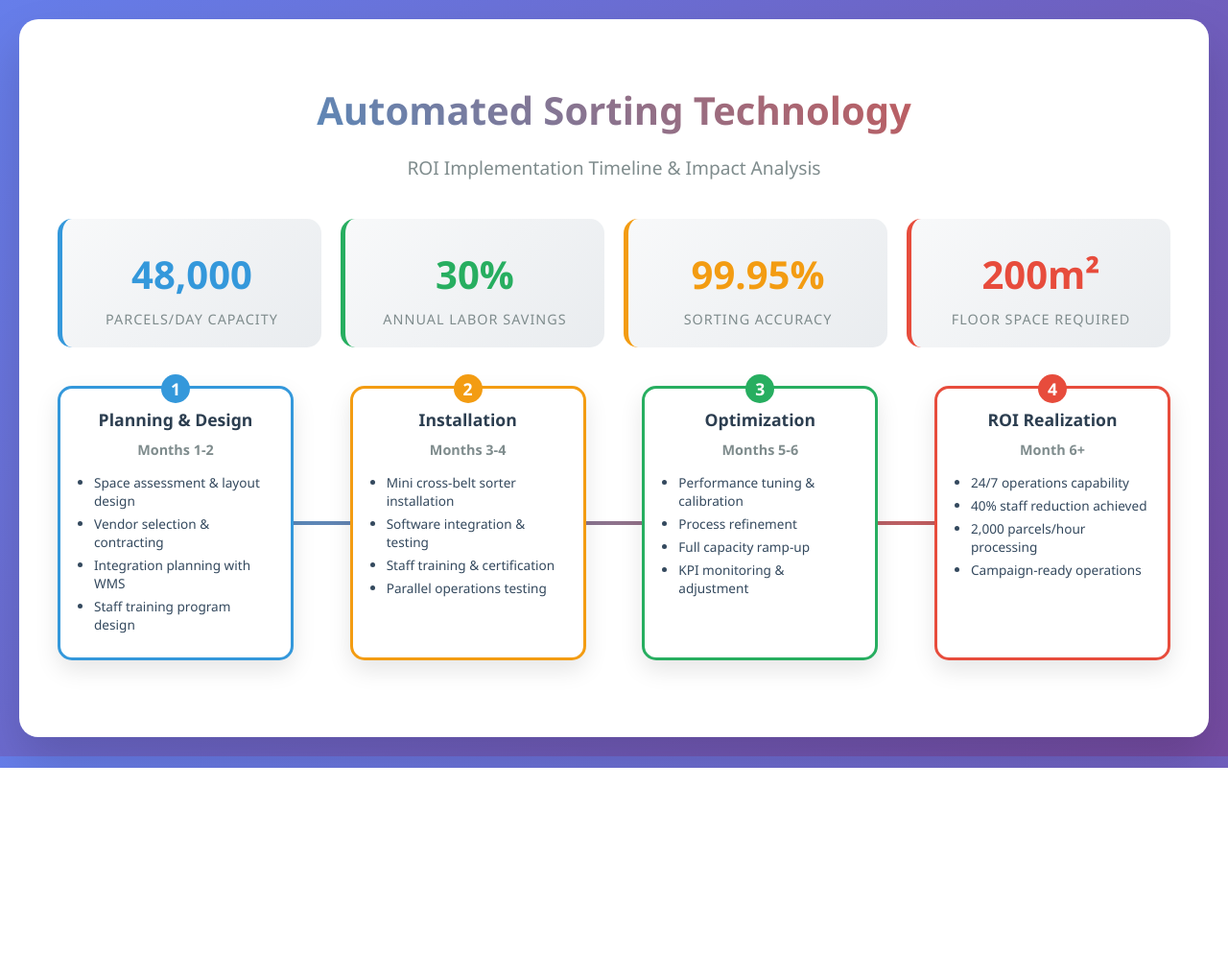
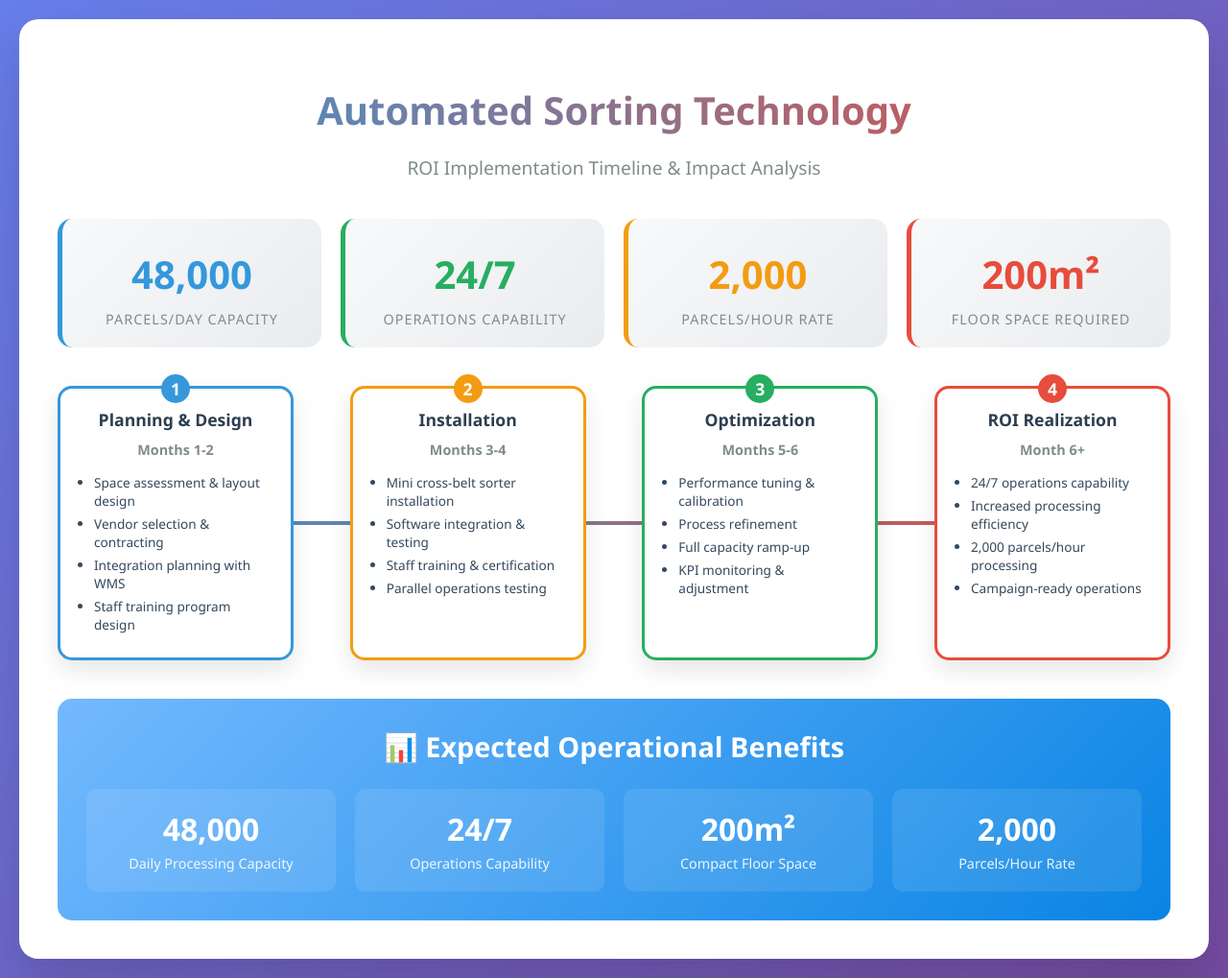
Before and after one commit to mrzapanta/Technology-ROI-Implementation, a plain HTML site: page index.html in a window 1280 px wide. Shown: the whole page at 96% size. Before the commit the page ends 800 px from the top, so only its background shows below. Drawn offline with Linux system fonts and the light colour scheme.

Commit message:
Update index.html

```diff
--- a/index.html
+++ b/index.html
@@ -205,12 +205,12 @@
                 <div class="summary-label">Parcels/Day Capacity</div>
             </div>
             <div class="summary-card savings">
-                <div class="summary-value" style="color: #27ae60;">30%</div>
-                <div class="summary-label">Annual Labor Savings</div>
+                <div class="summary-value" style="color: #27ae60;">24/7</div>
+                <div class="summary-label">Operations Capability</div>
             </div>
             <div class="summary-card accuracy">
-                <div class="summary-value" style="color: #f39c12;">99.95%</div>
-                <div class="summary-label">Sorting Accuracy</div>
+                <div class="summary-value" style="color: #f39c12;">2,000</div>
+                <div class="summary-label">Parcels/Hour Rate</div>
             </div>
             <div class="summary-card space">
                 <div class="summary-value" style="color: #e74c3c;">200m²</div>
@@ -270,7 +270,7 @@
                     <div class="phase-details">
                         <ul>
                             <li>24/7 operations capability</li>
-                            <li>40% staff reduction achieved</li>
+                            <li>Increased processing efficiency</li>
                             <li>2,000 parcels/hour processing</li>
                             <li>Campaign-ready operations</li>
                         </ul>
@@ -279,27 +279,27 @@
             </div>
         </div>
 
-<!--         <div class="roi-breakdown">
-            <div class="roi-title">📊 Expected ROI Metrics</div>
+        <div class="roi-breakdown">
+            <div class="roi-title">📊 Expected Operational Benefits</div>
             <div class="roi-metrics">
                 <div class="roi-metric">
-                    <div class="roi-metric-value">54%</div>
-                    <div class="roi-metric-label">Processing Efficiency Increase</div>
+                    <div class="roi-metric-value">48,000</div>
+                    <div class="roi-metric-label">Daily Processing Capacity</div>
                 </div>
                 <div class="roi-metric">
-                    <div class="roi-metric-value">₱2.5M</div>
-                    <div class="roi-metric-label">Annual Labor Cost Savings</div>
+                    <div class="roi-metric-value">24/7</div>
+                    <div class="roi-metric-label">Operations Capability</div>
                 </div>
                 <div class="roi-metric">
-                    <div class="roi-metric-value">18 months</div>
-                    <div class="roi-metric-label">Payback Period</div>
+                    <div class="roi-metric-value">200m²</div>
+                    <div class="roi-metric-label">Compact Floor Space</div>
                 </div>
                 <div class="roi-metric">
-                    <div class="roi-metric-value">65%</div>
-                    <div class="roi-metric-label">Error Reduction</div>
+                    <div class="roi-metric-value">2,000</div>
+                    <div class="roi-metric-label">Parcels/Hour Rate</div>
                 </div>
             </div>
-        </div> -->
+        </div>
     </div>
 </body>
 </html>
```
